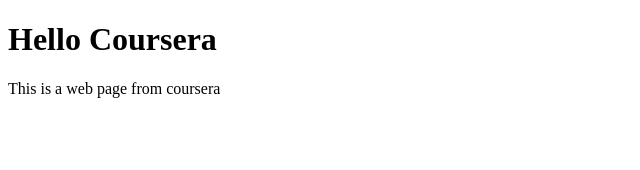
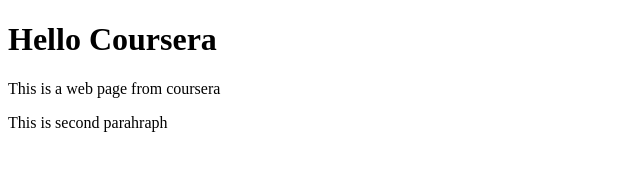
Before and after one commit to IndiraHuseinagic/GitProjects, a plain HTML site: page site/index.html in a window 1280 px wide. Shown: the whole page, without its empty margins (0-640 px from the left). Drawn offline with Linux system fonts and the light colour scheme.

Commit message:
New paragraph

```diff
--- a/site/index.html
+++ b/site/index.html
@@ -6,5 +6,6 @@
 <body>
 <h1>Hello Coursera</h1>
 <p> This is a web page from coursera</p>
+<p>This is second parahraph</p>
 </body>
 </html>
```
